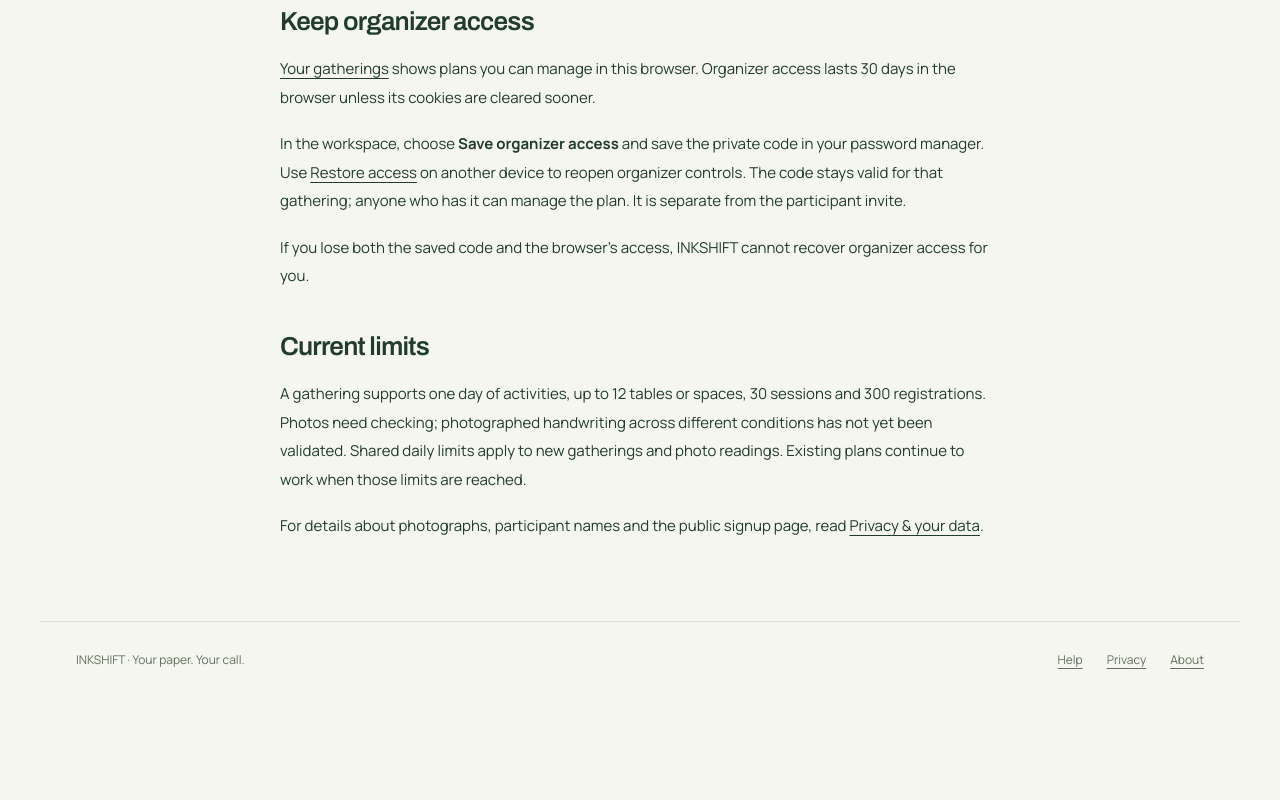
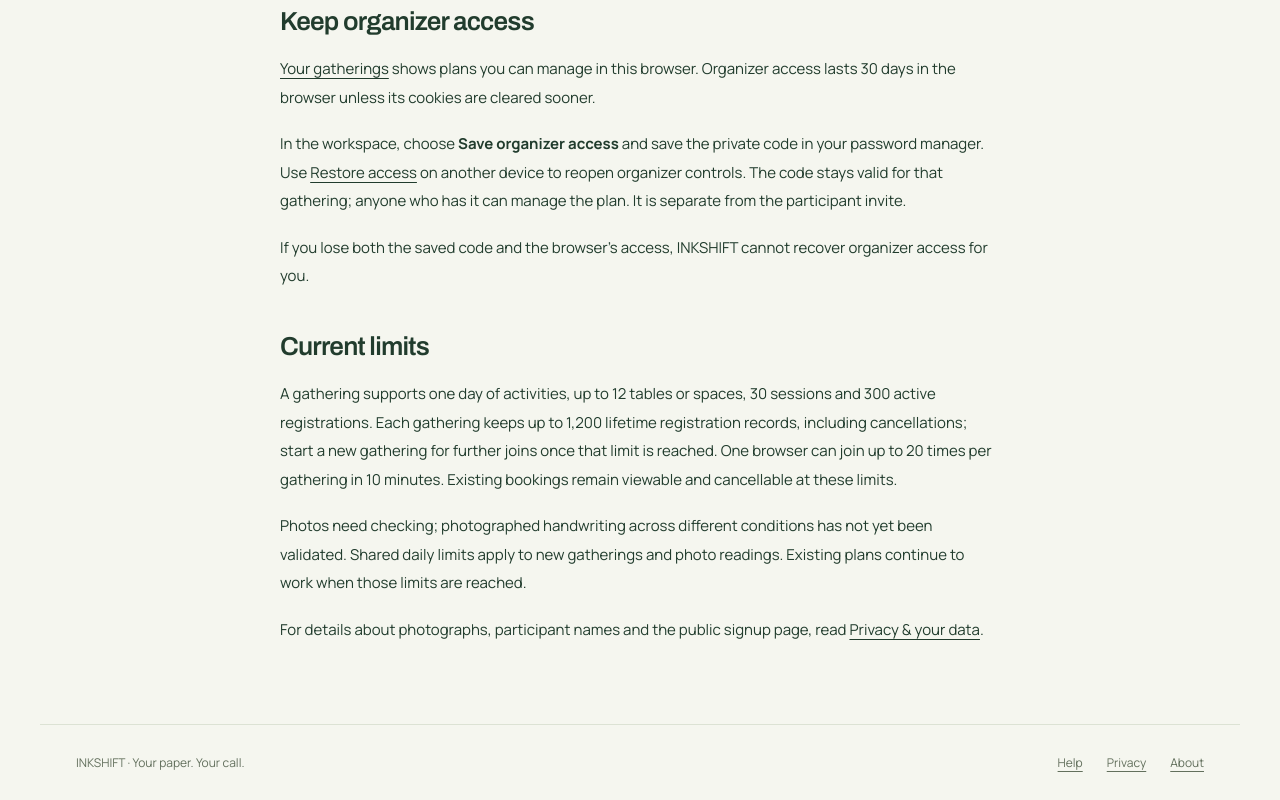
Before and after one commit to himanshu748/inkshift, a Next.js app: page /help in a window 1280 px wide. Shown: the part 1084-1884 px from the top of the page. Before the commit the page ends 1781 px from the top, so only its background shows below. Built offline with nearby package versions, Linux system fonts and the light colour scheme.

Commit message:
Clarify INKSHIFT limits and date verification evidence

```diff
--- a/src/app/help/page.tsx
+++ b/src/app/help/page.tsx
@@ -66,8 +66,15 @@
         <h2>Current limits</h2>
         <p>
           A gathering supports one day of activities, up to 12 tables or spaces,
-          30 sessions and 300 registrations. Photos need checking; photographed
-          handwriting across different conditions has not yet been validated.
+          30 sessions and 300 active registrations. Each gathering keeps up to
+          1,200 lifetime registration records, including cancellations; start a
+          new gathering for further joins once that limit is reached. One browser
+          can join up to 20 times per gathering in 10 minutes. Existing bookings
+          remain viewable and cancellable at these limits.
+        </p>
+        <p>
+          Photos need checking; photographed handwriting across different
+          conditions has not yet been validated.
           Shared daily limits apply to new gatherings and photo readings.
           Existing plans continue to work when those limits are reached.
         </p>
```
Also changed, not shown: 6 other files (tests, documents, lock files or other folders).
